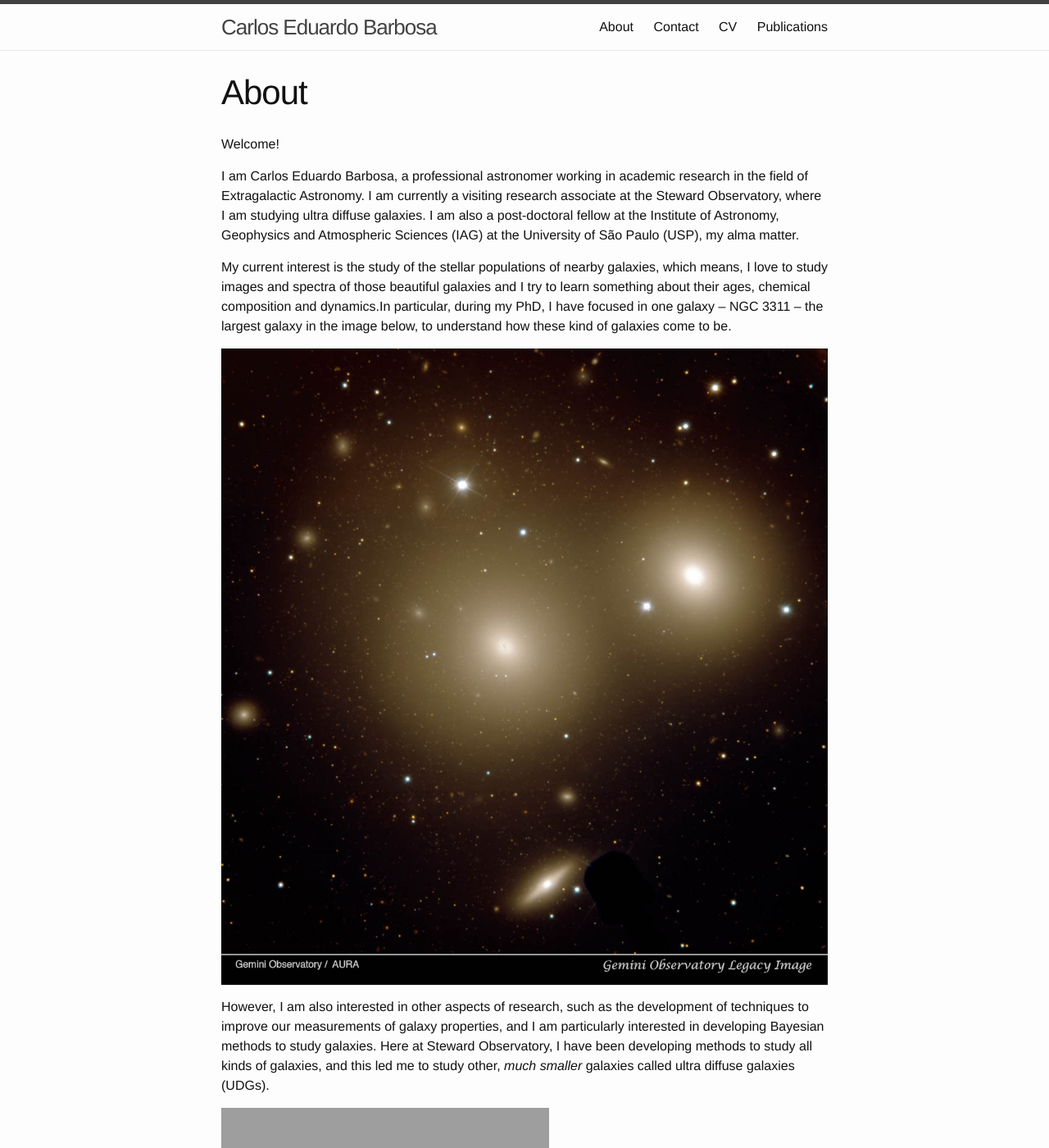
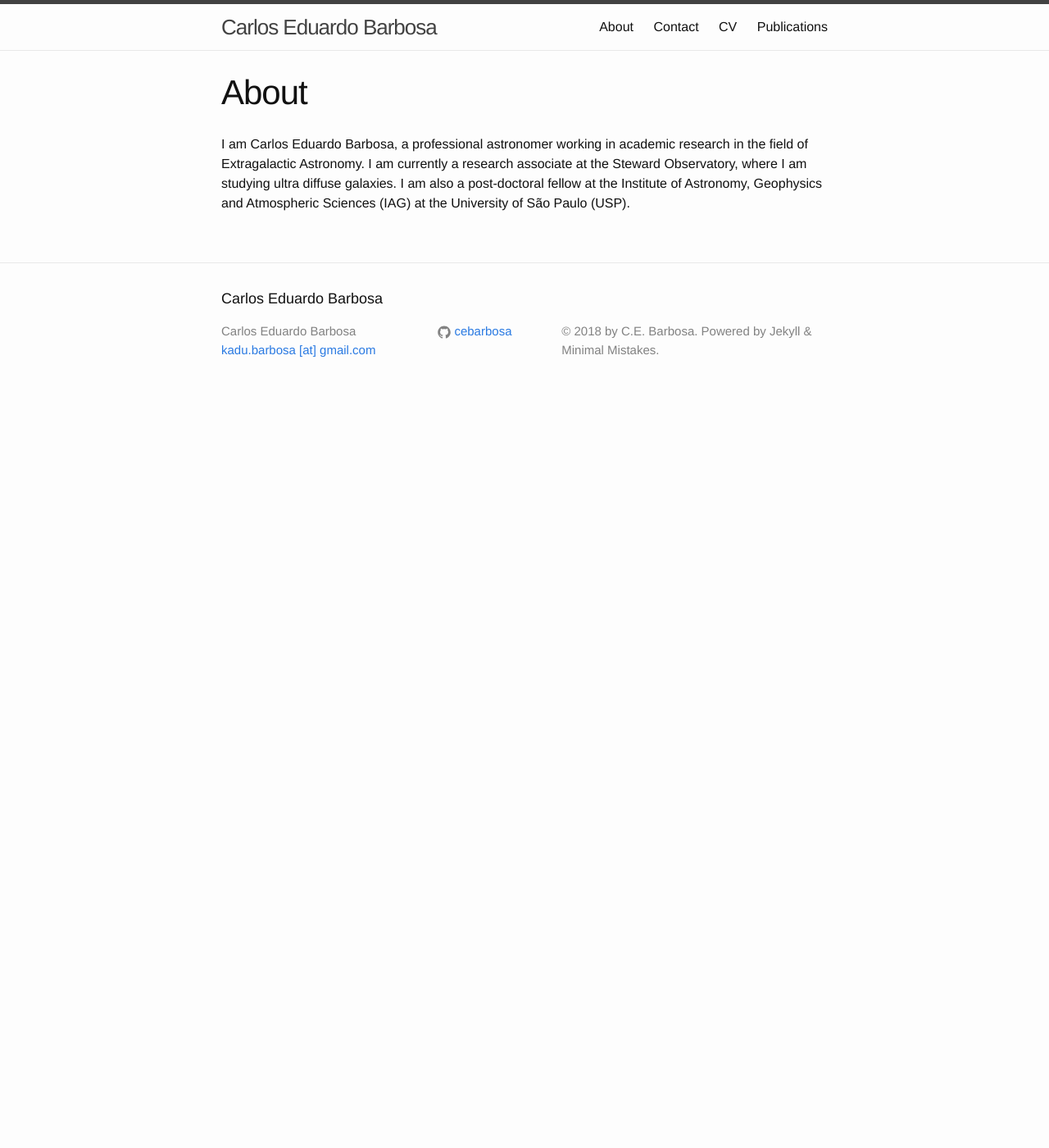
Before and after one commit to cebarbosa/cebarbosa.github.io, a Jekyll site: the page built from about.md, in a window 1280 px wide and 1400 px high. Shown: the whole window at 82% size. Built offline with Jekyll 4.4.1, drawn with Linux system fonts in a browser that asks for light colours; some of the changed text lies outside the part shown.

Commit message:
Updates about section.

```diff
--- a/about.md
+++ b/about.md
@@ -4,18 +4,4 @@ title: About
 permalink: /about/
 ---
 
-Welcome!
-
-I am Carlos Eduardo Barbosa, a professional astronomer working in academic research in the field of Extragalactic Astronomy. I am currently a visiting research associate at the Steward Observatory, where I am studying ultra diffuse galaxies. I am also a post-doctoral fellow at the Institute of Astronomy, Geophysics and Atmospheric Sciences (IAG) at the University of São Paulo (USP), my alma matter.
-
-My current interest is the study of the stellar populations of nearby galaxies, which means, I love to study images and spectra of those beautiful galaxies and I try to learn something about their ages, chemical composition and dynamics.In particular, during my PhD, I have focused in one galaxy -- NGC 3311 -- the largest galaxy in the image below, to understand how these kind of galaxies come to be.
-
-![]({{ site.url }}/assets/ngc3311.jpg)
-
-
-However, I am also interested in other aspects of research, such as the development of techniques to improve our measurements of galaxy properties, and I am particularly interested in developing Bayesian methods to study galaxies. Here at Steward Observatory, I have been developing methods to study all kinds of galaxies, and this led me to study other, *much smaller* galaxies called ultra diffuse galaxies (UDGs).
-
-![]({{ site.url }}/assets/NGC_1052-DF2_a_ghostly_galaxy_lacking_dark_matter.jpg)
-
-
-I plan to explain more about my works in future posts but please, feel free to give me ideas for post in my blog :)
+I am Carlos Eduardo Barbosa, a professional astronomer working in academic research in the field of Extragalactic Astronomy. I am currently a research associate at the Steward Observatory, where I am studying ultra diffuse galaxies. I am also a post-doctoral fellow at the Institute of Astronomy, Geophysics and Atmospheric Sciences (IAG) at the University of São Paulo (USP).
```
Also changed, not shown: _posts/interests.markdown (added, +17 -0 lines).
